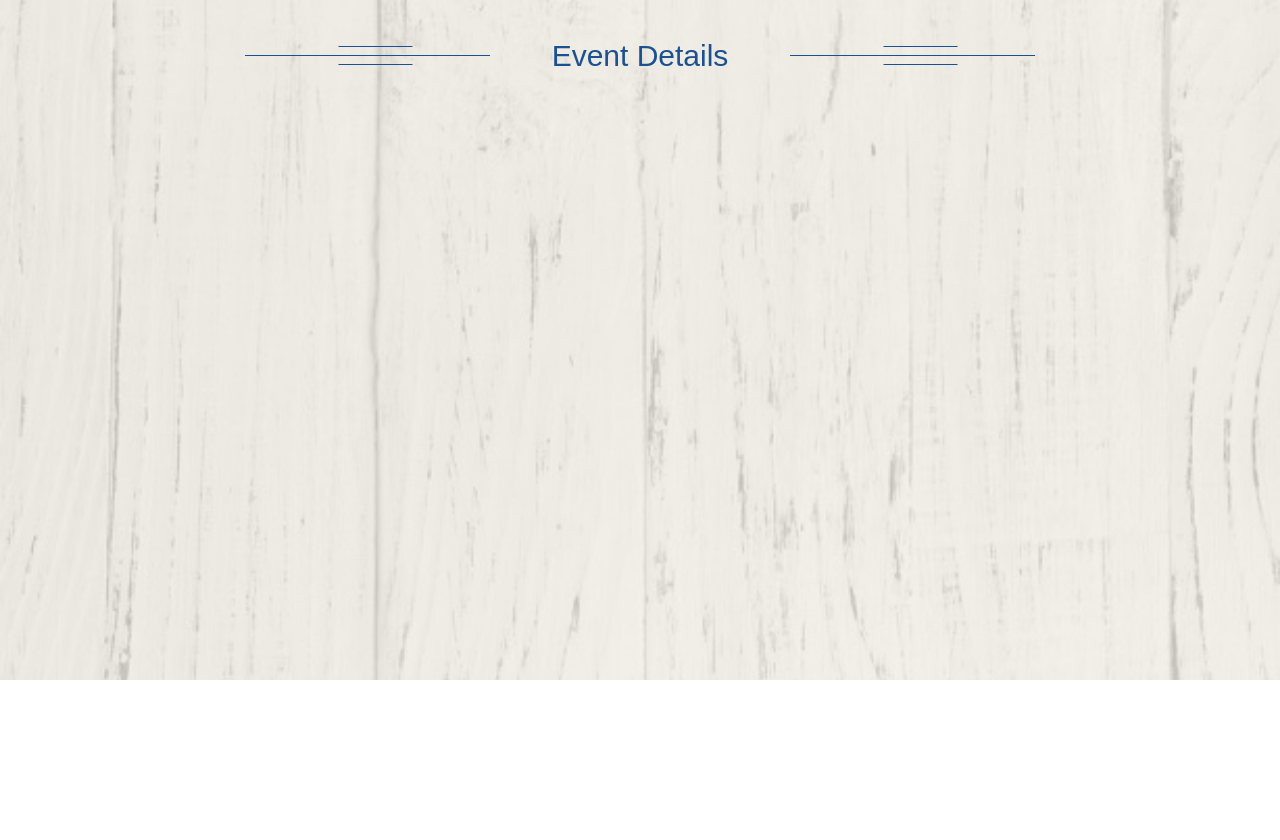
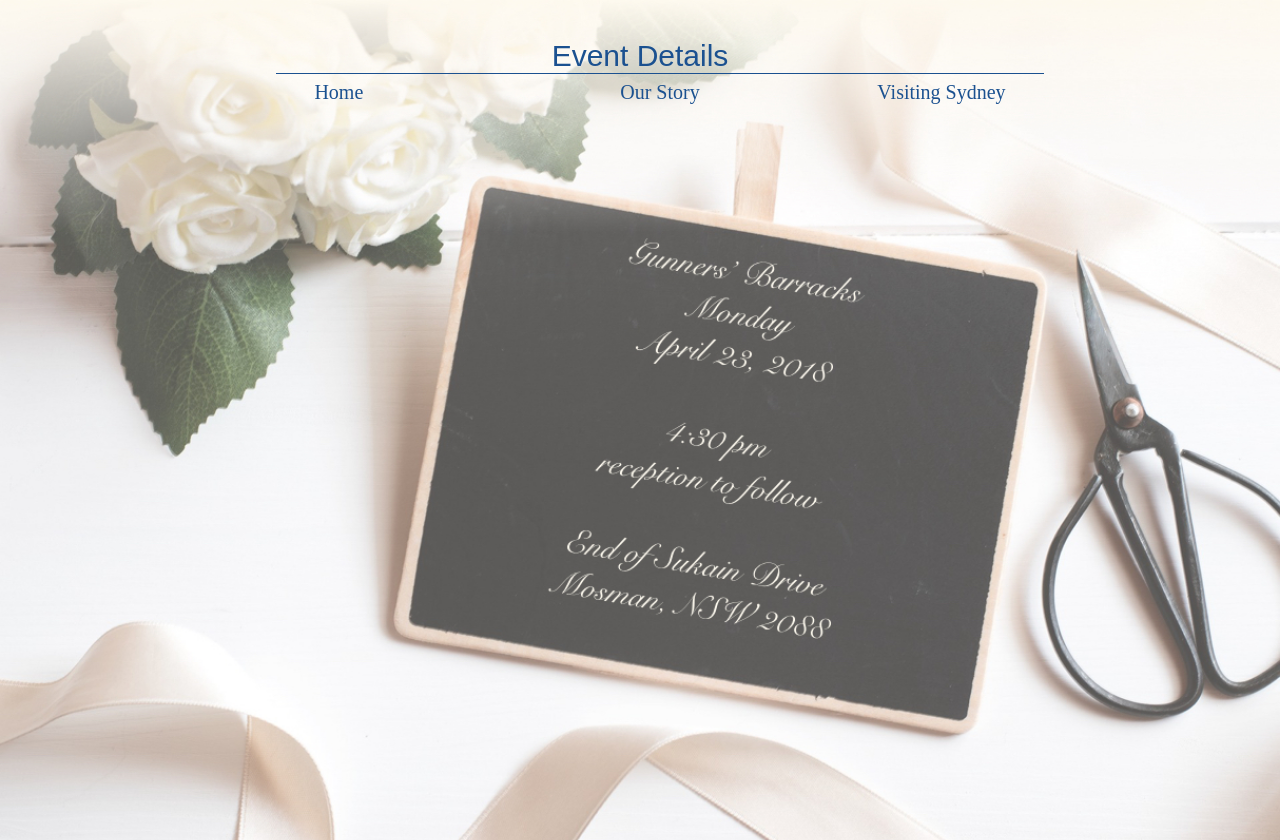
Before and after one commit to necoline/deployed-wedding-site, a React (Create React App) app: page /event-details in a window 1280 px wide. Before the commit the page ends 800 px from the top, so only its background shows below. Built offline with nearby package versions, Linux system fonts and the light colour scheme.

Commit message:
event details working

```diff
--- a/src/App.css
+++ b/src/App.css
@@ -6,6 +6,11 @@
 
 .blue {
   color: #1B5190;
+}
+
+a {
+  color: #1B5190;
+  text-decoration: none;
 }
 
 .footer {
@@ -86,6 +91,46 @@
   padding: 1% 0;
 }
 
+.top-menu {
+  color: #1B5190;
+  display: flex;
+  justify-content: center;
+  width: 60vw;
+  margin: 0vw 20vw;
+  border-top: thin solid #1B5190;
+  font-family: Snell Roundhand, cursive;
+  font-size: 20px;
+}
+@media only screen and (min-width: 2500px) {
+  .top-menu {
+    font-size: 60px;
+  }
+}
+@media only screen and (max-width: 425px) {
+  .top-menu {
+    font-size: 20px;
+  }
+}
+
+.top-menu-text-left {
+  display: inline;
+  text-align: left;
+  width: 100%;
+  padding: 1% 5%;
+}
+.top-menu-text-center {
+  display: inline;
+  text-align: center;
+  width: 100%;
+  padding: 1% 5%;
+}
+.top-menu-text-right {
+  display: inline;
+  text-align: right;
+  width: 100%;
+  padding: 1% 5%;
+}
+
 .home-header {
   background-image: url("design/main-background.jpg");
   background-size: 100% auto;
@@ -108,9 +153,9 @@
   }
 }
 
-/*MAIN PAGE*/
+/*HOME PAGE*/
 
-.main-body {
+.home-body {
   /*background-color: floralwhite;*/
   background-image: url("design/wood-bkgrd.jpg");
   background-size: 100% auto;
@@ -127,6 +172,11 @@
 }
 
 .header {
+  display: inline-block;
+  display: flex;
+  justify-content: center;
+}
+.header-line {
   display: inline-block;
   display: flex;
   justify-content: center;
@@ -191,3 +241,15 @@
     padding: 70px 0;
   }
 }
+
+/* EVENT DETAILS PAGE */
+
+.event-details-body {
+  background-color: floralwhite;
+  background-image: url("design/details.jpg");
+  background-size: 100% auto;
+  background-repeat: no-repeat;
+  min-height: 100vh;
+  padding: 20px;
+  margin: 0;
+}
--- a/src/EventDetails.jsx
+++ b/src/EventDetails.jsx
@@ -1,4 +1,5 @@
 import React, { Component } from 'react';
+import { Link } from 'react-router-dom';
 import './App.css';
 import DecorationLine from './DecorationLine.js';
 
@@ -6,13 +7,28 @@ class EventDetails extends Component {
   render() {
     return (
       <div className="body">
-        <div className="main-body">
+        <div className="event-details-body">
           <div className="header">
-            <DecorationLine />
             <p className="title text blue body-title">
               Event Details
             </p>
-            <DecorationLine />
+          </div>
+          <div className="top-menu text">
+            <div className="top-menu-text-left">
+              <Link to="/">
+                Home
+              </Link>
+            </div>
+            <div className="top-menu-text-center">
+              <Link to="/">
+                Our Story
+              </Link>
+            </div>
+            <div className="top-menu-text-right">
+              <Link to="/">
+                Visiting Sydney
+              </Link>
+            </div>
           </div>
         </div>
       </div>
--- a/src/Home.jsx
+++ b/src/Home.jsx
@@ -19,7 +19,7 @@ class Home extends Component {
             </Link>
           </div>
         </header>
-        <div className="main-body">
+        <div className="home-body">
           <div className="header">
             <DecorationLine />
             <p className="title text blue body-title">
```
Also changed, not shown: src/design/details.jpg (added).
